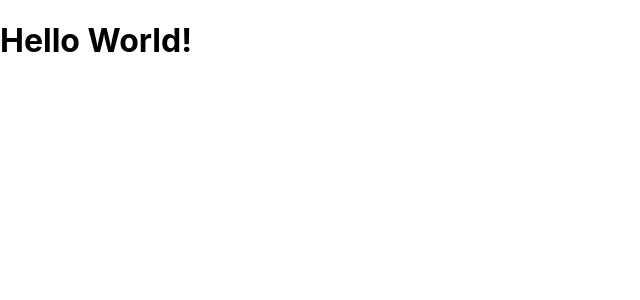
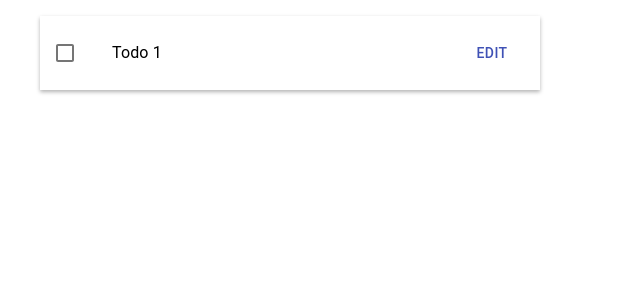
Before and after one commit to ka-aki/react-gin-todo-app, a React (Create React App) app: page / in a window 1280 px wide. Shown: the top 300 px of the page, without its empty margins (0-640 px from the left). Built offline with nearby package versions, Linux system fonts and the light colour scheme.

Commit message:
add: TodoList

```diff
--- a/src/App.tsx
+++ b/src/App.tsx
@@ -1,11 +1,8 @@
 import React from "react";
+import TodoList from "./components/TodoList";
 
 const App: React.FC = () => {
-  return (
-    <div>
-      <h1>Hello World!</h1>
-    </div>
-  );
+  return <TodoList />;
 };
 
 export default App;
--- /dev/null
+++ b/src/components/TodoList.tsx
@@ -0,0 +1,12 @@
+import React from "react";
+import Todo from "./Todo";
+
+const TodoList: React.FC = () => {
+  return (
+    <ul>
+      <Todo />
+    </ul>
+  );
+};
+
+export default TodoList;
```
Also changed, not shown: package.json (+8 -0 lines), 1 other file (tests, documents, lock files or other folders).
